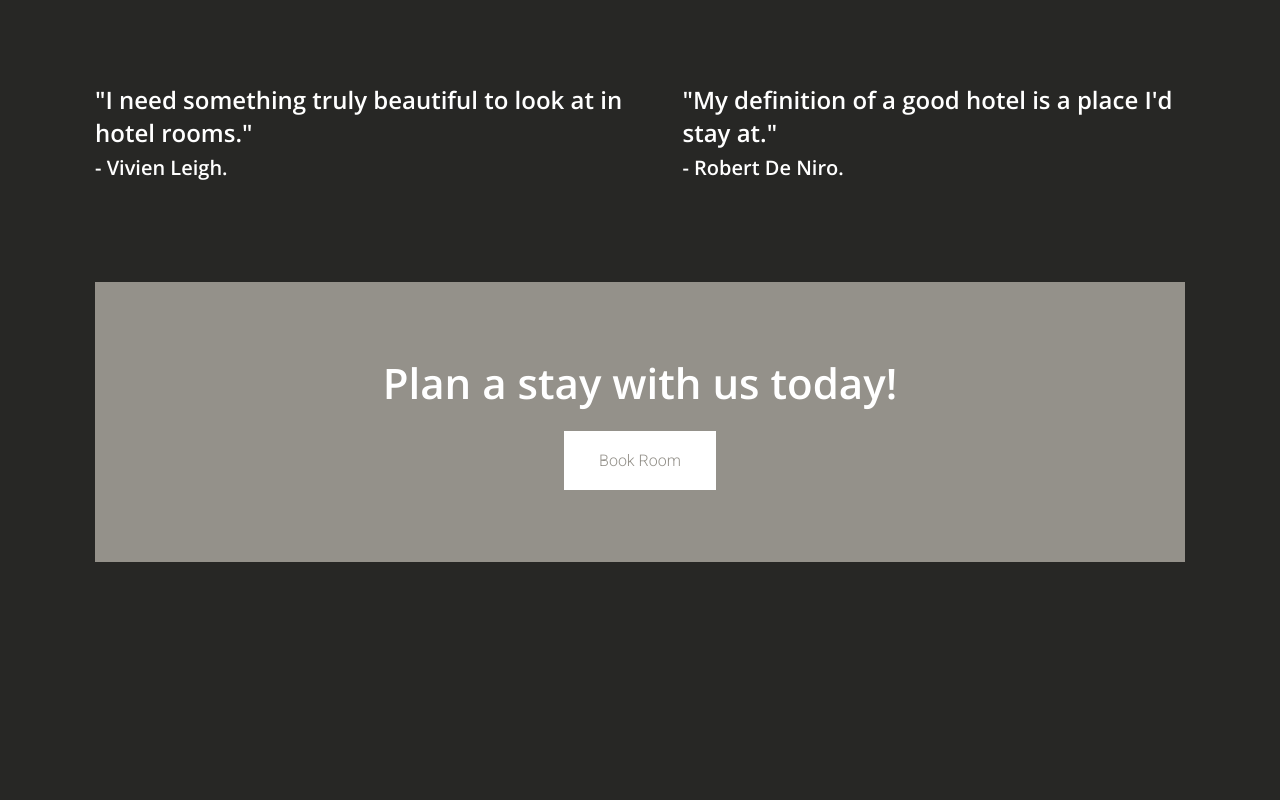
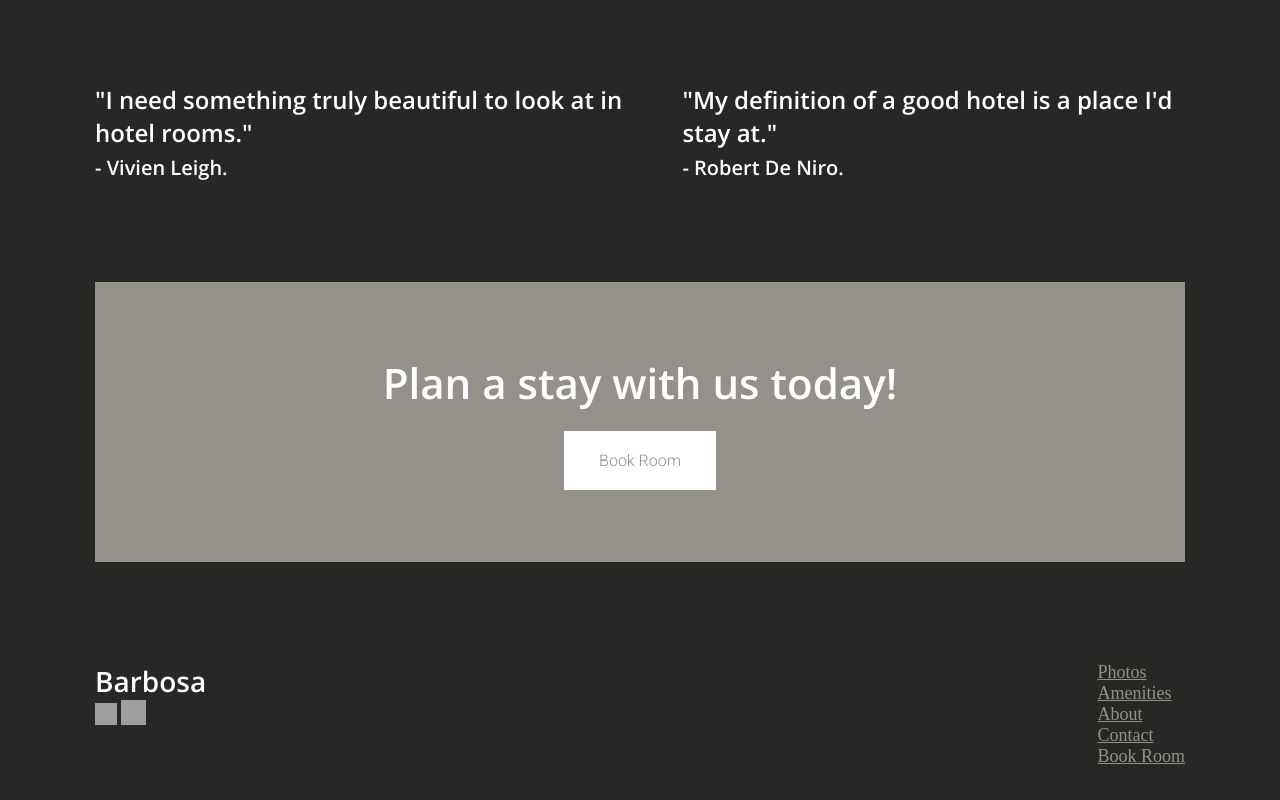
Before and after one commit to kossovar/landing-hotel-site, a plain HTML site: page index.html in a window 1280 px wide. Shown: the part 3415-4215 px from the top of the page. Drawn offline with nearby package versions, Linux system fonts and the light colour scheme; grey boxes are pictures that could not be loaded.

Commit message:
Add footer

```diff
--- a/index.html
+++ b/index.html
@@ -90,7 +90,22 @@
                 <a href="#">Book Room</a>
             </button>
         </section>
-
+        <footer>
+            <div class="socials">
+                <p>Barbosa</p>
+                <img src="https://icon-library.com/images/instagram-icon-png-white/instagram-icon-png-white-2.jpg" alt="" width="22px" height="22px">
+                <img src="https://www.clker.com/cliparts/j/7/Y/z/M/l/twitter-logo-white-stencil.svg.med.png" alt="" width="25px" height="25px">
+            </div>
+            <div class="footermenu">
+                <ul>
+                    <li><a href="#">Photos</a></li>
+                    <li><a href="#">Amenities</a></li>
+                    <li><a href="#">About</a></li>
+                    <li><a href="#">Contact</a></li>
+                    <li><a href="#">Book Room</a></li>
+                </ul>
+            </div>
+        </footer>
     </div>
 </body>
 </html>
--- a/style.css
+++ b/style.css
@@ -46,6 +46,12 @@ nav {
 .nav-links a {
     color: #fff;
     text-decoration: none;
+}
+
+.nav-links a:hover {
+    background-color: #94918A;
+    padding: 10px;
+
 }
 
 .button {
@@ -160,7 +166,7 @@ nav {
 }
 
 .banner {
-    margin-bottom: 500px;
+    margin-bottom: 100px;
     background-color: #94918A;
     height: 280px;
     display: flex;
@@ -190,3 +196,25 @@ nav {
     color: #94918A;
 
 }
+
+footer {
+    display: flex;
+    justify-content: space-between;
+    margin-bottom: 80px;
+}
+
+footer p {
+    color: #fff;
+    font-family: 'Open Sans', sans-serif;
+    font-size: 28px;
+    font-weight: 900;
+}
+
+footer ul {
+    list-style-type: none;
+}
+
+footer a {
+    color: #94918A;
+    font-size: 18px;
+}
```
